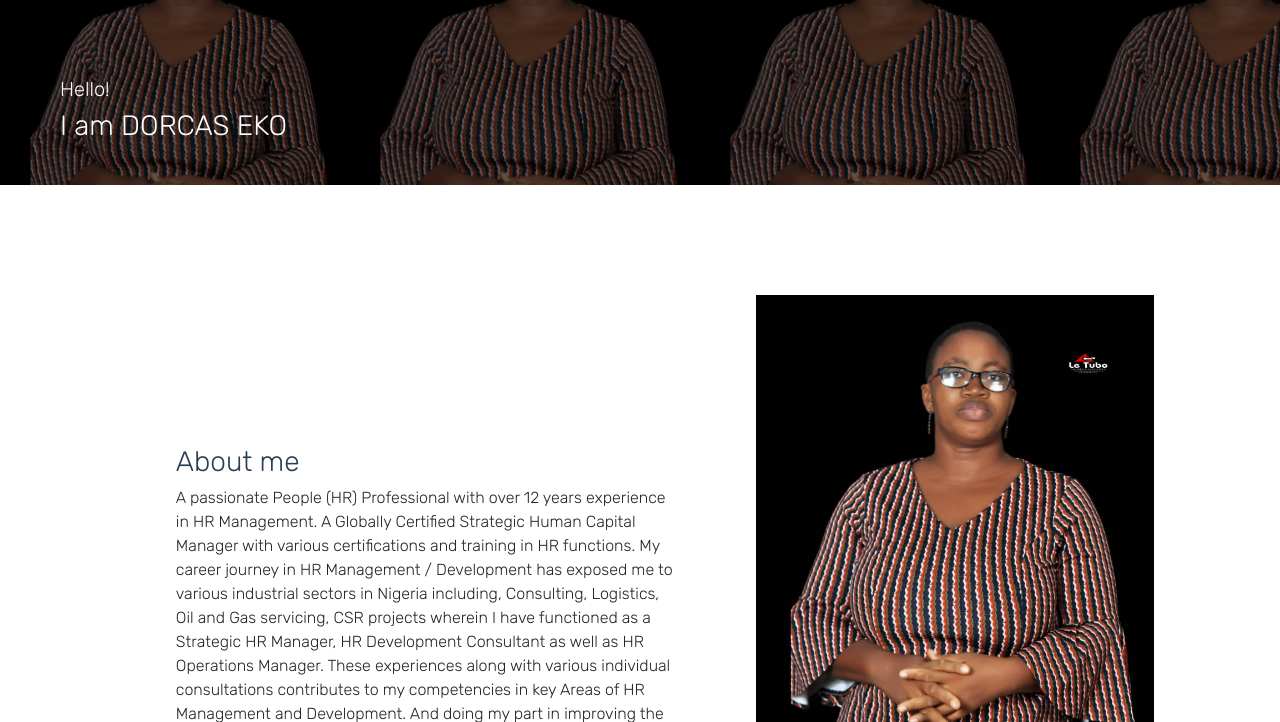
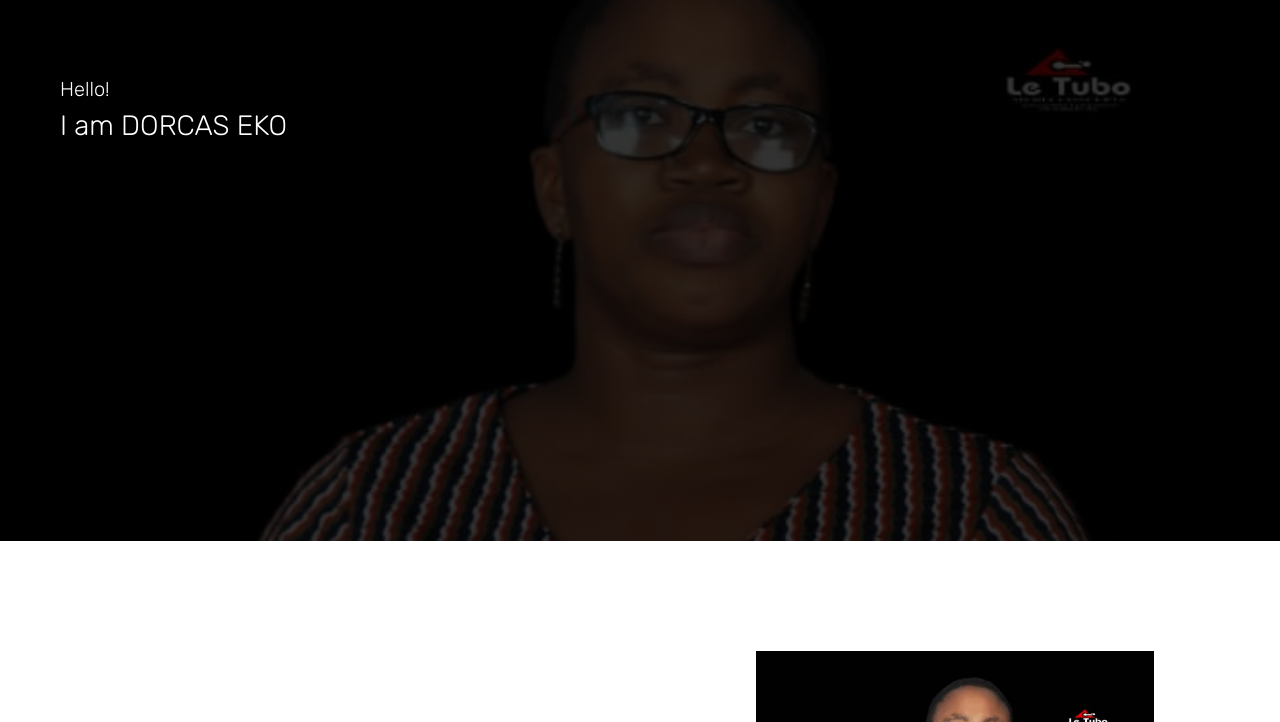
Before and after one commit to Robertito1/project23, a plain HTML site: page index.html in a window 1280 px wide. Shown: the part 139-861 px from the top of the page. Drawn offline with nearby package versions, Linux system fonts and the light colour scheme.

Commit message:
strike through

```diff
--- a/style/style.css
+++ b/style/style.css
@@ -25,12 +25,13 @@ body {
   /* background-color: #010101; */
   background-image: linear-gradient(
       to bottom,
-      rgba(0, 0, 0, 0.6),
-      rgba(0, 0, 0, 0.6)
+      rgba(0, 0, 0, 0.8),
+      rgba(0, 0, 0, 0.8)
     ),
     url("../assets/IMG-20200906-WA0005.jpg");
-  background-size: 350px;
+  background-size: cover;
   padding: 10px 60px;
+  height: 85vh;
 }
 
 .hero-text {
```
